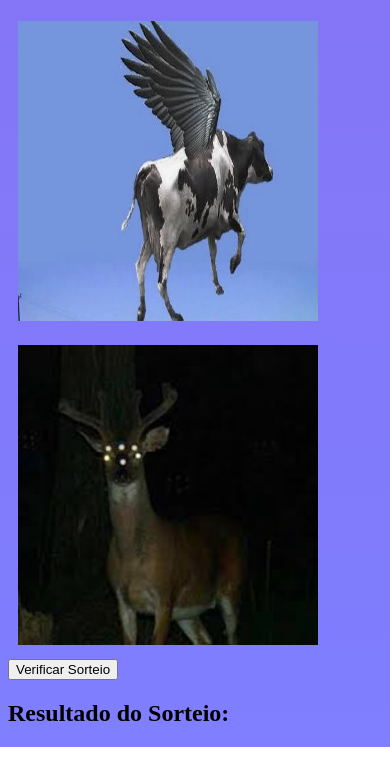
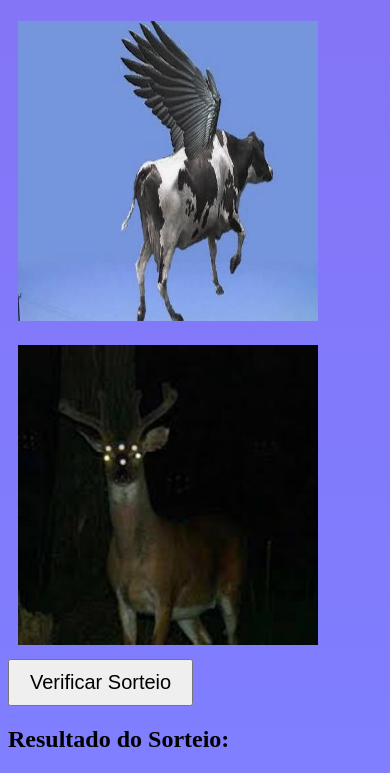
Before and after one commit to josegabrieL17/jogo-do-bicho, a plain HTML site: page index.html in a window 390 px wide. Shown: the part 7676-8449 px from the top of the page. Before the commit the page ends 8423 px from the top, so only its background shows below. Drawn offline with Linux system fonts and the light colour scheme.

Commit message:
Add files via upload

```diff
--- a/stayle.css
+++ b/stayle.css
@@ -47,6 +47,14 @@ body {
     background: linear-gradient(to bottom, #ff0022, #984acd, #7f7fff);
 }
 
-.importante{
+.importante {
     text-decoration: underline;
 }
+
+/* Estilize o botão "Verificar Sorteio" para torná-lo maior em dispositivos móveis */
+@media (max-width: 768px) { /* Ajuste esse valor de acordo com suas necessidades */
+    button {
+        font-size: 20px; /* Aumenta o tamanho da fonte */
+        padding: 10px 20px; /* Aumenta o preenchimento (espaço dentro do botão) */
+    }
+}
```
